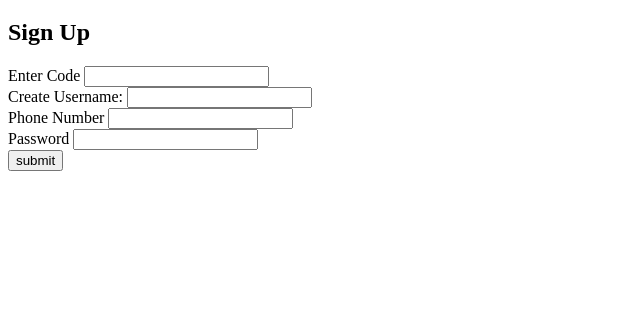
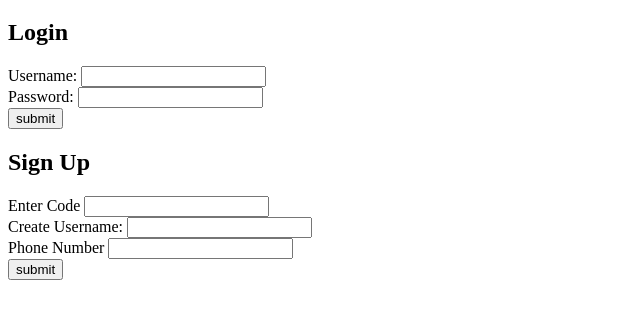
Before and after one commit to YC2015/alertmessenger, a plain HTML site: page index.html in a window 1280 px wide. Shown: the part 61-380 px from the top of the page, without its empty margins (0-640 px from the left). Drawn offline with Linux system fonts and the light colour scheme.

Commit message:
changes to main page and created html for posting page

```diff
--- a/index.html
+++ b/index.html
@@ -6,12 +6,19 @@
   </head>
   <body>
     <h1>AlertMessenger</h1>
+    <h2>Login</h2>
+    <form>
+    <label for = 'username'>Username: </label>
+    <input type = 'text' id = 'username'><br/>
+    <label for = 'password'>Password: </label>
+    <input type = 'text' id = 'username'><br/>
+    <input type = 'submit' value = 'submit'/>
+    </form>
     <h2>Sign Up</h2>
     <form>
       <label>Enter Code <input type ='text'/></label><br/>
       <label>Create Username: <input type = 'text'/></label><br/>
       <label>Phone Number <input type = 'text'/></label><br/>
-      <label>Password <input type = 'text'/></label><br/>
       <input type = 'submit' value = 'submit'/>
     </form>
   </body>
```
Also changed, not shown: postpage.html (added, +19 -0 lines).
